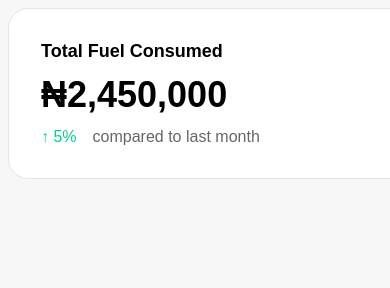
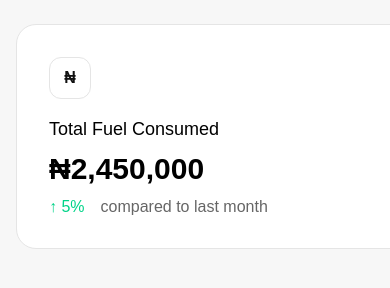
Before and after one commit to kolability/product-lab, a plain HTML site: page index.html in a window 390 px wide. Shown: the top 288 px of the page. Drawn offline with Linux system fonts and the light colour scheme.

Commit message:
Update styel.css

```diff
--- a/index.html
+++ b/index.html
@@ -10,6 +10,10 @@
 
   <body>
     <div class="card">
+      <div class="icon">
+        ₦
+        </div>
+
       <h3>Total Fuel Consumed</h3>
 
       <p class="amount">
--- a/style.css
+++ b/style.css
@@ -8,22 +8,39 @@
 }
 
 body {
-  font-family: Arial, sans-serif;
+    margin: 0;
+    padding: 40px 40px;
+    font-family: Arial, sans-serif;
   background: var(--color-background);
 }
 
 .card {
-  width: 360px;
+  width: 100%;
+  max-width: 400px;
   padding: 32px;
   background: var(--color-surface);
   border-radius: 20px;
   border: 1px solid var(--color-border);
 }
 
+.icon {
+  width: 40px;
+  height: 40px;
+  display: flex;
+  align-items: center;
+  justify-content: center;
+  border-radius: 12px;
+  background: var(--color-surface);
+  color: var(--color-text);
+  border: 1px solid var(--color-border);
+  font-weight: 700;
+  margin-bottom: 20px;
+}
+
 .card h3 {
   margin: 0;
   font-size: 18px;
-  font-weight: 600;
+  font-weight: 400;
 }
 
 .amount {
@@ -47,3 +64,19 @@ body {
   margin: 0;
   color: var(--color-muted);
 }
+
+
+
+@media (max-width: 600px) {
+  body {
+    padding: 24px 16px;
+  }
+
+  .card {
+    max-width: none;
+  }
+
+  .amount {
+    font-size: 30px;
+  }
+}
```
